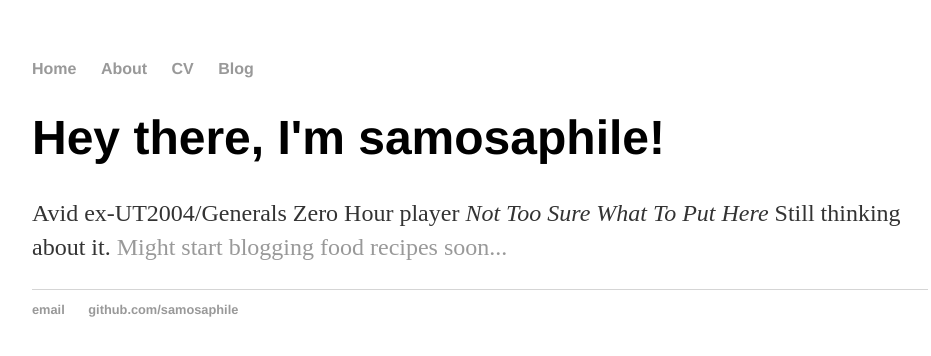
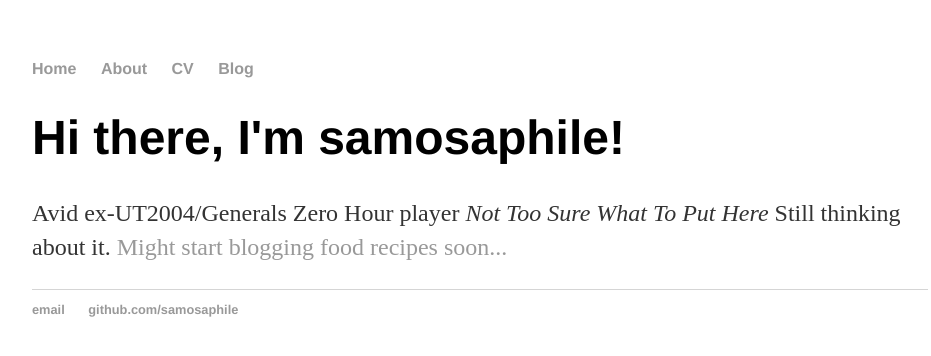
Before and after one commit to samosaphile/samosaphile.github.io, a Jekyll site: the page built from index.html, in a window 1280 px wide. Shown: the top 356 px of the page, without its empty margins (160-1091 px from the left). Built offline with Jekyll 4.4.1, drawn with Linux system fonts in a browser that asks for light colours.

Commit message:
update index.html

```diff
--- a/index.html
+++ b/index.html
@@ -3,6 +3,6 @@ layout: default
 title: The Beginning, This Better Work
 ---
 <div class="blurb">
-	<h1>Hey there, I'm samosaphile!</h1>
+	<h1>Hi there, I'm samosaphile!</h1>
 	<p>Avid ex-UT2004/Generals Zero Hour player <em>Not Too Sure What To Put Here</em> Still thinking about it. <a href="/about">Might start blogging food recipes soon...</a></p>
 </div><!-- /.blurb -->
```
